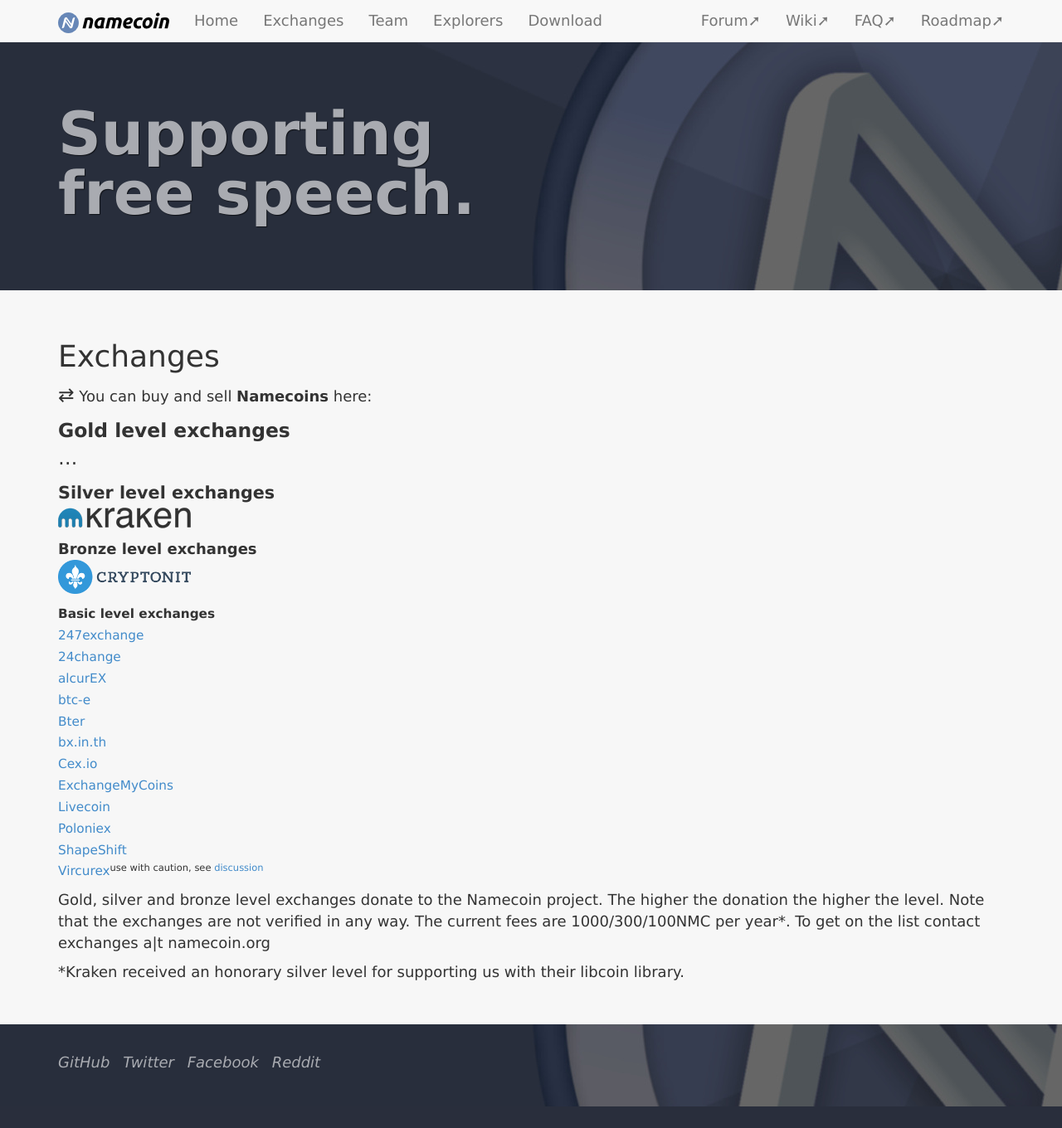
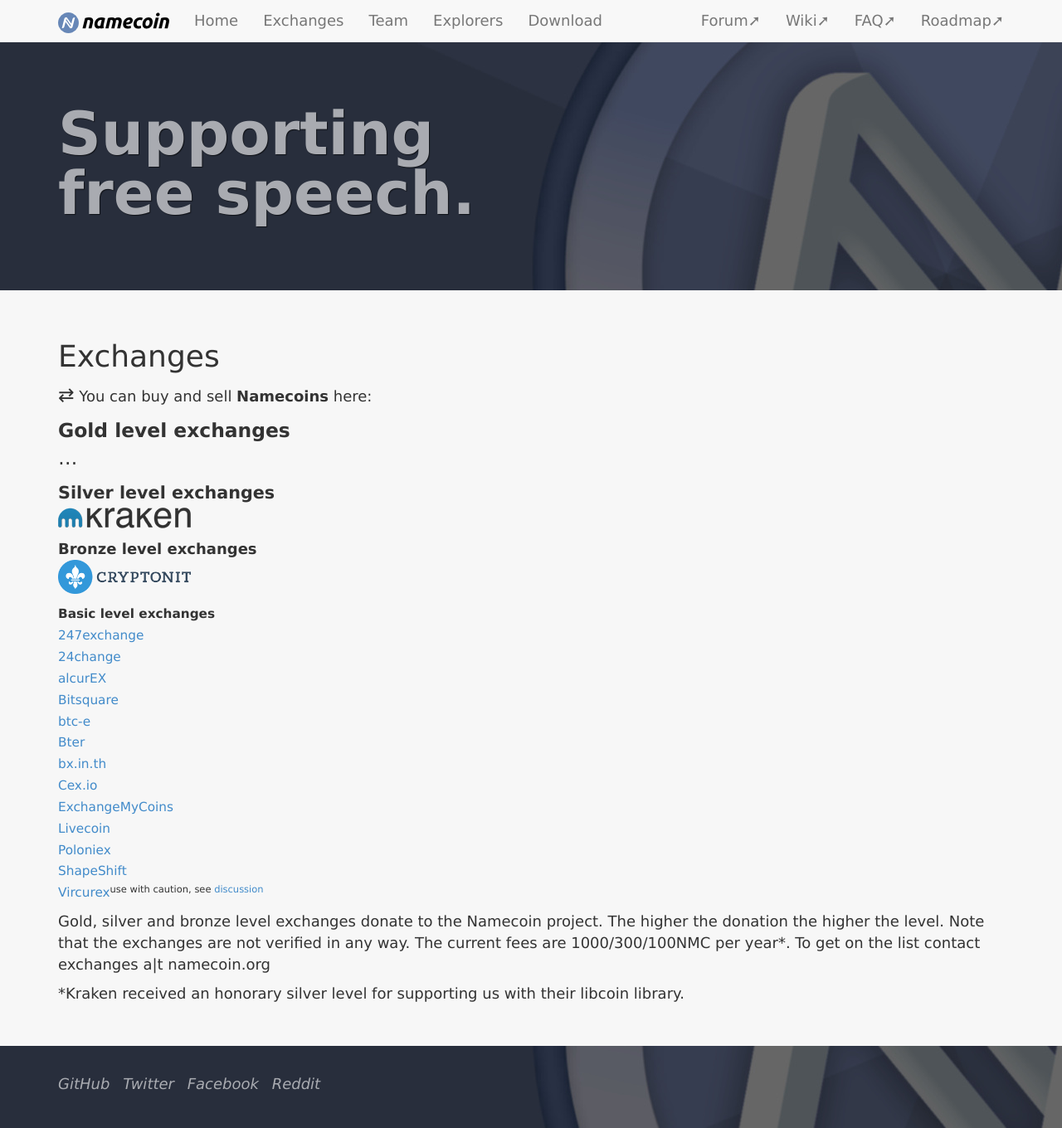
Before and after one commit to JeremyRand/namecoin.org, a Jekyll site: the page built from exchanges/index.md, in a window 1280 px wide and 1360 px high. Shown: the whole window at 83% size. Built offline with Jekyll 4.4.1, drawn with Linux system fonts in a browser that asks for light colours.

Commit message:
Exchanges: added Bitsquare.

```diff
--- a/exchanges/index.md
+++ b/exchanges/index.md
@@ -27,6 +27,7 @@ title: Exchanges
 [247exchange](https://www.247exchange.com/)<br>
 [24change](https://24change.com)<br>
 [alcurEX](https://alcurex.org)<br>
+[Bitsquare](https://bitsquare.io/)<br>
 [btc-e](https://btc-e.com)<br>
 [Bter](https://bter.com)<br>
 [bx.in.th](https://bx.in.th)<br>
```
